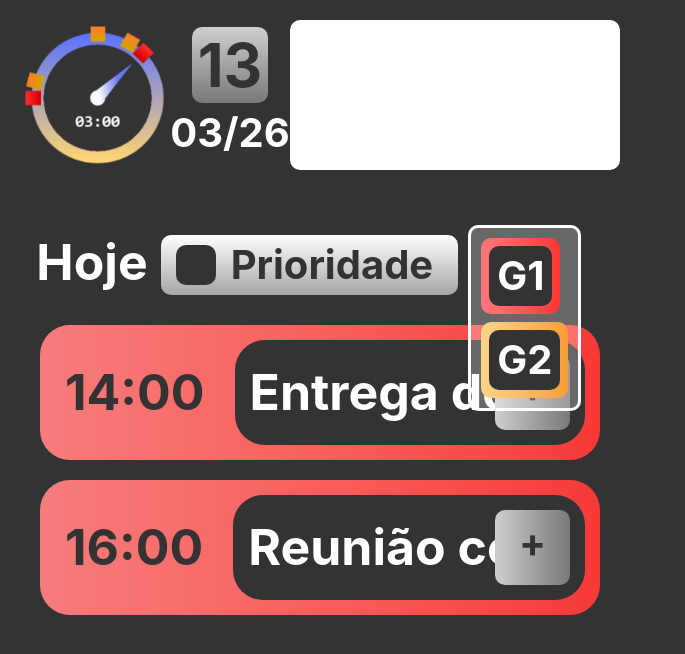
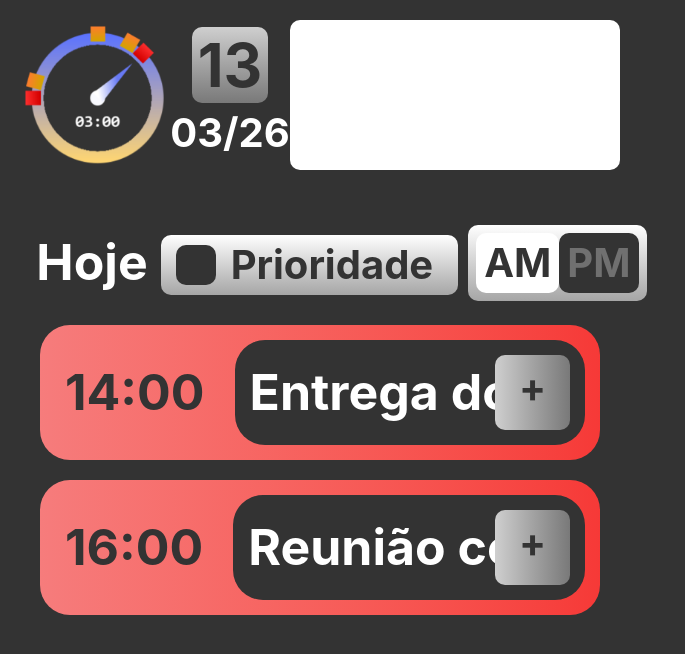
Before and after one commit to GustavoSantosSs/Aro-Project---Personal-Organizer, a React (Vite) app: page / in a window 1280 px wide. Shown: the top 654 px of the page, without its empty margins (0-685 px from the left). Built offline with nearby package versions, Linux system fonts and the light colour scheme.

Commit message:
Atualização no campo de botões (nextTasks)

```diff
--- a/src/Components/PainelNextTasks/header/subFilter.jsx
+++ b/src/Components/PainelNextTasks/header/subFilter.jsx
@@ -1,15 +1,45 @@
-export function G1Filter() {
-    return (
-        <li className="flex bg-gradient-to-r from-[#f77] to-[#f93636] p-2 rounded-[10px]">
-            <h1 className="text-white bg-[#333] rounded-[10px] cursor-default text-[40px] font-bold px-2 cursor-pointer">G1</h1>
+import { useState } from "react";
+
+export function SubFilter() {
+  const [isOpen, setIsOpen] = useState(false);
+
+  function handleTopClick() {
+    setIsOpen((prev) => !prev);
+  }
+  return (
+    <section>
+      <ul className="hidden flex-wrap gap-2 flex-col items-start absolute p-[10px] rounded-[10px]">
+        <li
+          onClick={handleTopClick}
+          className="flex bg-gradient-to-r from-[#f77] to-[#f93636] p-2 rounded-[10px]"
+        >
+          <h1 className="text-white bg-[#333] rounded-[10px] cursor-default text-[40px] font-bold px-2 cursor-pointer">
+            G1
+          </h1>
         </li>
-    )
+        {isOpen && (
+          <li className="flex bg-gradient-to-r from-[#fdd488] to-[#f99e36] p-2 rounded-[10px]">
+            <h1 className="text-white bg-[#333] rounded-[10px] cursor-default text-[40px] font-bold px-2 cursor-pointer">
+              G2
+            </h1>
+          </li>
+        )}
+      </ul>
+      <ul className="flex flex-wrap items-start absolute rounded-[10px] bg-linear-to-t from-[#a6a6a6] to-[#ffffff] p-2">
+        <li
+          onClick={handleTopClick}
+          className="flex rounded-[10px]"
+        >
+          <h1 className="text-[#333] bg-[white] rounded-[10px] cursor-default text-[40px] font-bold px-2 cursor-pointer">
+            AM
+          </h1>
+        </li>
+          <li className="flex rounded-[10px]">
+            <h1 className="text-[#707070] bg-[#333] rounded-[10px] cursor-default text-[40px] font-bold px-2 cursor-pointer">
+              PM
+            </h1>
+          </li>
+      </ul>
+    </section>
+  );
 }
-
-export function G2Filter() {
-    return (
-        <li className="flex bg-gradient-to-r from-[#fdd488] to-[#f99e36] p-2 rounded-[10px]">
-            <h1 className="text-white bg-[#333] rounded-[10px] cursor-default text-[40px] font-bold px-2 cursor-pointer">G2</h1>
-        </li>
-    )
-}
--- a/src/Pages/Home/Home.jsx
+++ b/src/Pages/Home/Home.jsx
@@ -8,7 +8,7 @@ import { BtnDailyTools } from "../../components/dailyTools/btn/btn";
 import { TaskCard } from "../../components/painelNextTasks/nextTasksBlock/taskCard";
 import { DailyClock } from "../../components/dailyTools/clockEvents/clockEvents";
 import { MainFilter } from "../../components/painelNextTasks/header/mainFilter";
-import { G1Filter, G2Filter } from "../../components/painelNextTasks/header/subFilter";
+import { SubFilter } from "../../components/painelNextTasks/header/subFilter";
 
 export function Homee() {
   const { tasks } = useTasks();
@@ -34,10 +34,7 @@ export function Homee() {
               <MainFilter />
             </section>
             <section id="SubFilter" className="w-[30%] flex">
-              <ul className="flex flex-wrap gap-2 flex-col items-start absolute border-[3px] border-white p-[10px] rounded-[10px] bg-[#ffffff42]">
-                <G1Filter />
-                <G2Filter />
-              </ul>
+                <SubFilter />
             </section>
           </div>
         </section>
```
Also changed, not shown: FigmaConcept/Desktop2.png (added).
